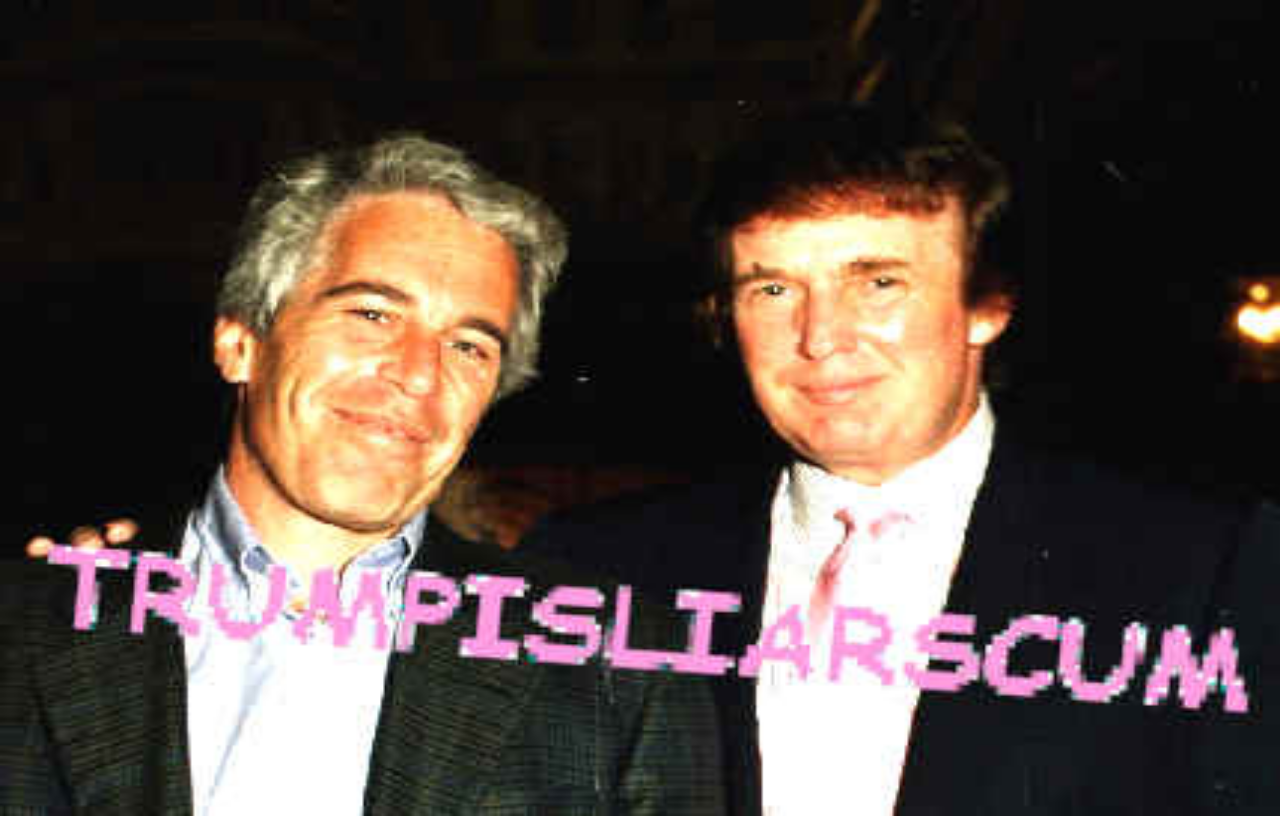
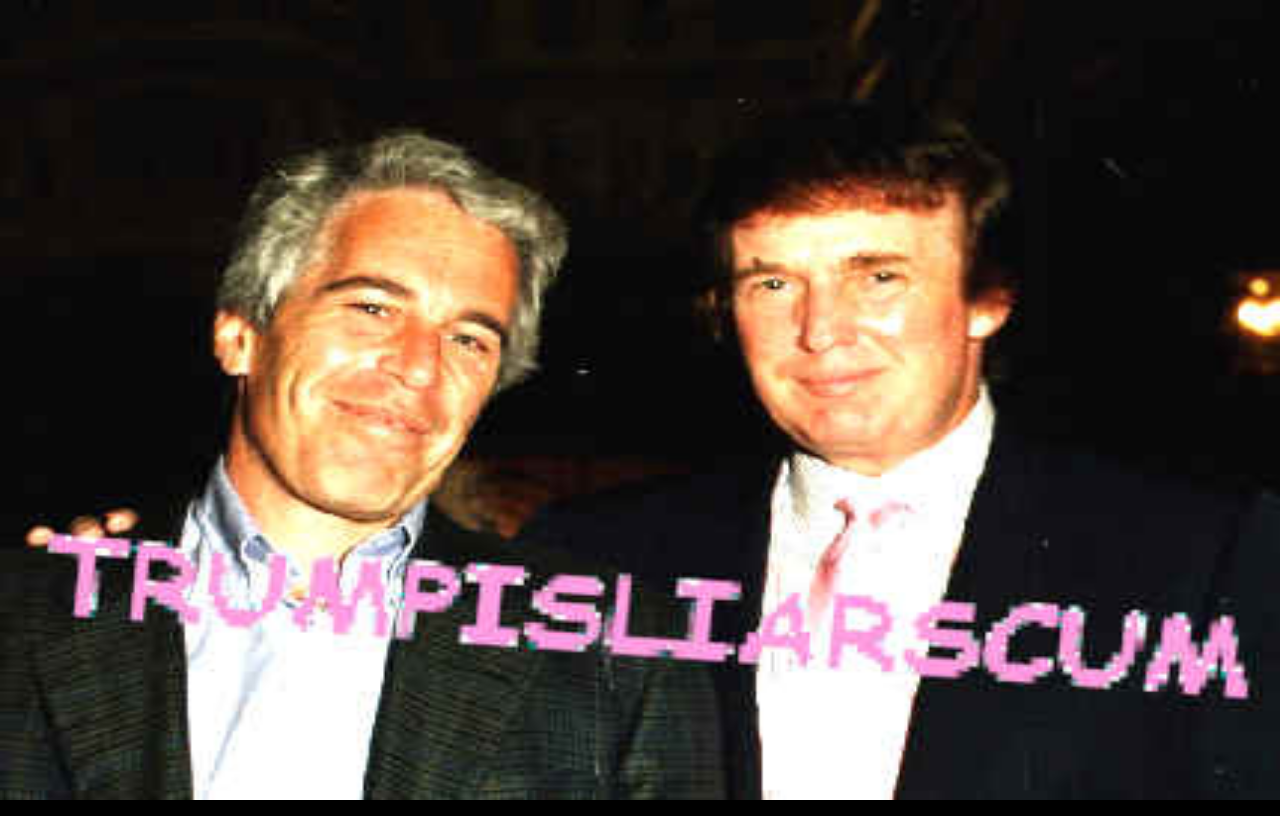
Before and after one commit to superlogic26/trumpisliarscum, a plain HTML site: page index.html in a window 1280 px wide. Drawn offline with Linux system fonts and the light colour scheme.

Commit message:
updated files

```diff
--- a/index.html
+++ b/index.html
@@ -2,5 +2,6 @@
 <html lang="en">
     <head>
         <link rel="stylesheet" href="style.css">
+        <title>TRUMPISLIARSCUM</title>
     </head>
 </html>
--- a/style.css
+++ b/style.css
@@ -3,7 +3,7 @@ body {
     background-image: url("trumpisliarscum.jpg");
     background-repeat: no-repeat;
     background-size: 100% 100%;
-    min-height: 100vh;
+    min-height: 98vh;
 }
 
 h1 {
```
